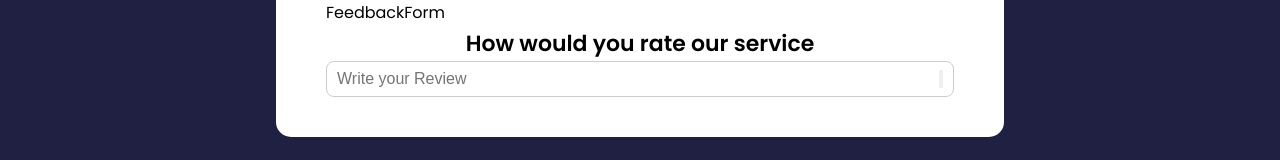
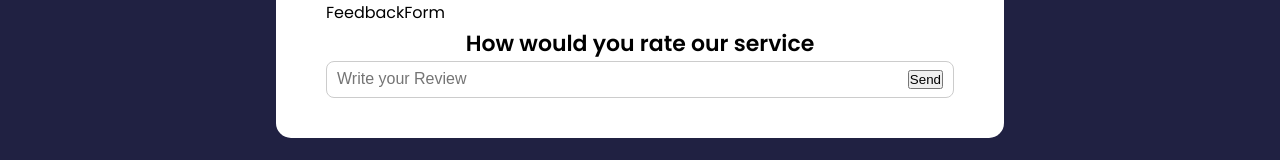
Before and after one commit to Andrew-Nzioki/feedback-app, a React (Create React App) app: page / in a window 1280 px wide. Shown: the part 140-300 px from the top of the page. Built offline with nearby package versions, Linux system fonts and the light colour scheme.

Commit message:
added the added the button

```diff
--- a/src/components/FeedbackForm.jsx
+++ b/src/components/FeedbackForm.jsx
@@ -9,7 +9,7 @@ function FeedbackForm() {
         {/*rating select component*/}
         <div className="input-group">
           <input type="text" placeholder="Write your Review" />
-          <button></button>
+          <button type="submit">Send</button>
         </div>
       </form>
     </Card>
```
